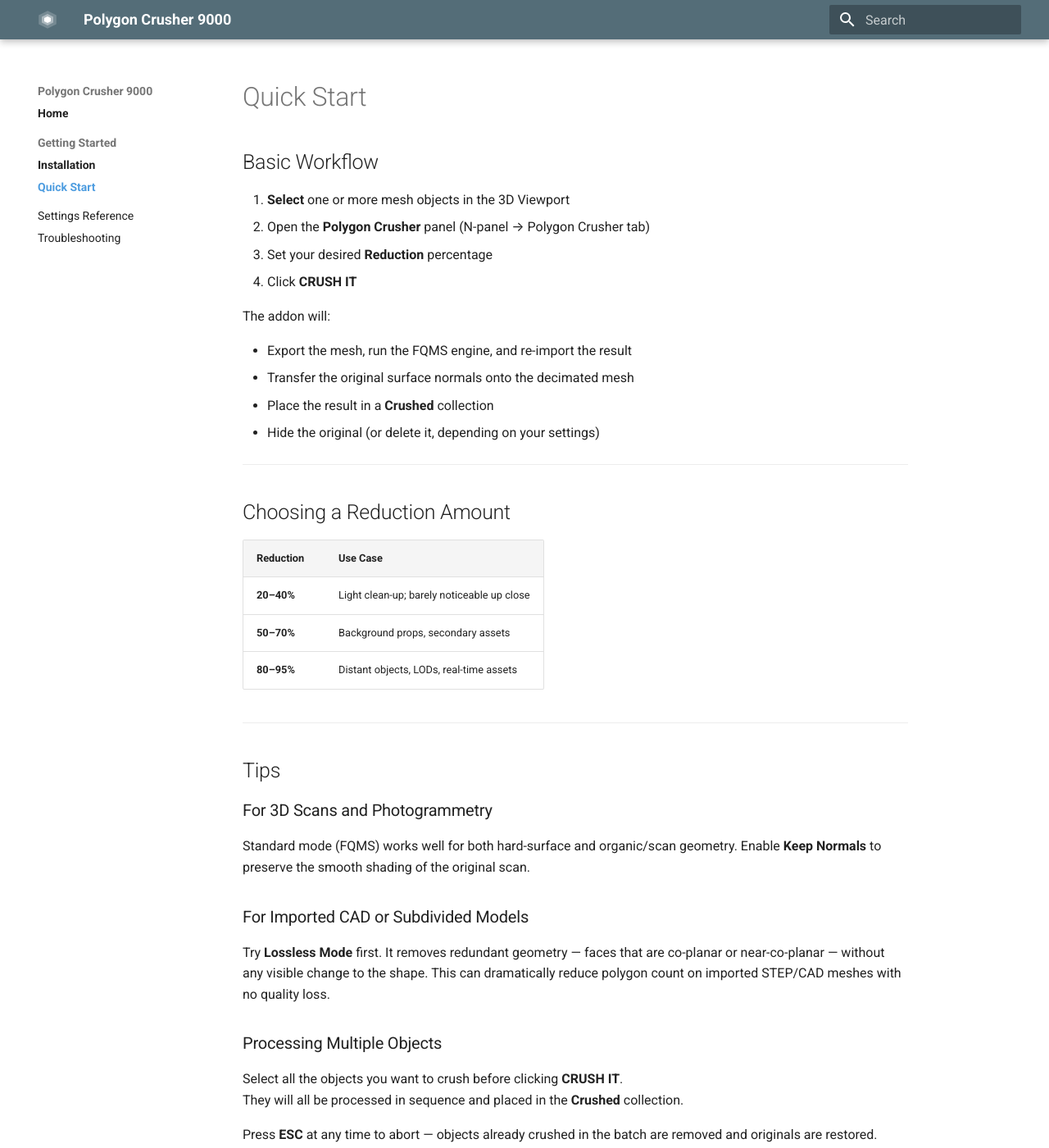
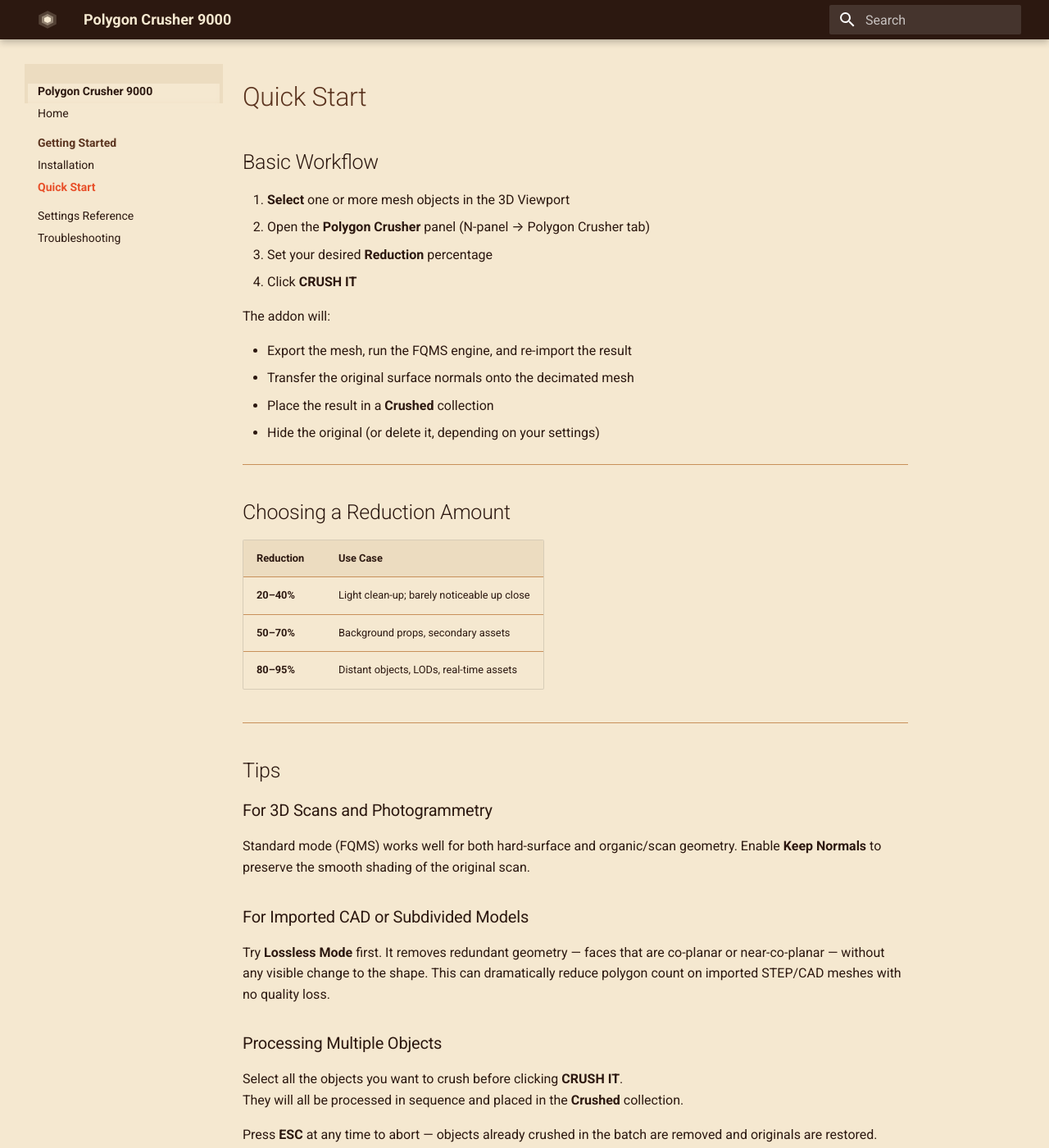
Before and after one commit to henriquevlopes/polygon-crusher-9000-docs, an MkDocs documentation site: the page built from docs/getting-started/quick-start.md, in a window 1280 px wide and 1400 px high. Shown: the whole window at 82% size. Built offline with MkDocs 1.6.1 and Material for MkDocs 9.7.7, drawn with Linux system fonts in a browser that asks for light colours.

Commit message:
Match docs theme to banner — warm cream, dark brown, orange-red palette
Co-Authored-By: Claude Sonnet 4.6 <noreply@anthropic.com>

```diff
--- a/docs/stylesheets/extra.css
+++ b/docs/stylesheets/extra.css
@@ -1,59 +1,92 @@
-/* ── Brand colours (Blender-inspired: blue-grey + light blue) ────────── */
+/* ── Palette (from Banner_01 — warm cream, orange-red, dark brown) ───── */
 :root {
-  --pc-blue: #4e9de0;
-  --pc-blue-dim: rgba(78, 157, 224, 0.12);
-  --pc-grey: #546e7a;
+  --pc-cream:       #f5e8d0;
+  --pc-cream-dark:  #ecdcc0;
+  --pc-orange:      #e8502a;
+  --pc-orange-dim:  rgba(232, 80, 42, 0.12);
+  --pc-brown:       #2c1810;
+  --pc-brown-mid:   #5c3520;
+  --pc-tan:         #c8905a;
 }
 
-/* ── Hide right-side table of contents ──────────────────────────────── */
+/* ── Page background — warm cream ───────────────────────────────────── */
+[data-md-color-scheme="default"] {
+  --md-default-bg-color:         var(--pc-cream);
+  --md-default-fg-color:         var(--pc-brown);
+  --md-default-fg-color--light:  var(--pc-brown-mid);
+  --md-code-bg-color:            var(--pc-cream-dark);
+  --md-typeset-a-color:          var(--pc-orange);
+}
+
+/* ── Header ─────────────────────────────────────────────────────────── */
+.md-header {
+  background-color: var(--pc-brown) !important;
+  color: var(--pc-cream) !important;
+}
+
+.md-header__title {
+  color: var(--pc-cream) !important;
+}
+
+/* ── Left sidebar ────────────────────────────────────────────────────── */
+.md-sidebar--primary {
+  background-color: var(--pc-cream-dark);
+}
+
+.md-nav__title {
+  color: var(--pc-brown);
+}
+
+/* ── Right sidebar (TOC) — hidden ────────────────────────────────────── */
 .md-sidebar--secondary {
   display: none !important;
 }
 
-/* Expand content area now that right sidebar is gone */
 .md-content {
   max-width: 860px;
 }
 
-/* ── Always-visible Home link in sidebar ────────────────────────────── */
-.md-nav--primary .md-nav__item:first-child .md-nav__link {
-  font-weight: 600;
+/* ── Active nav link ─────────────────────────────────────────────────── */
+.md-nav__link--active {
+  color: var(--pc-orange) !important;
+  font-weight: 700;
 }
 
-/* ── Hero section on homepage ───────────────────────────────────────── */
+/* ── Footer ──────────────────────────────────────────────────────────── */
+.md-footer {
+  background-color: var(--pc-brown) !important;
+  color: var(--pc-cream) !important;
+}
+
+.md-footer-meta {
+  background-color: var(--pc-brown) !important;
+}
+
+/* ── Search ──────────────────────────────────────────────────────────── */
+.md-search__form {
+  background-color: rgba(255,255,255,0.12) !important;
+}
+
+/* ── Hero section ────────────────────────────────────────────────────── */
 .pc-hero {
   text-align: center;
-  padding: 3rem 1rem 2rem;
-}
-
-.pc-hero h1 {
-  font-size: 2.4rem;
-  font-weight: 800;
-  margin-bottom: 0.5rem;
-}
-
-.pc-hero p {
-  font-size: 1.15rem;
-  opacity: 0.75;
-  max-width: 560px;
-  margin: 0 auto 2rem;
+  padding: 2.5rem 1rem 1.5rem;
 }
 
 .pc-hero img {
-  max-width: 380px;
+  max-width: 360px;
   width: 100%;
   border-radius: 12px;
-  margin-bottom: 1.5rem;
+  margin: 0 auto 1.75rem;
   display: block;
-  margin-left: auto;
-  margin-right: auto;
+  box-shadow: 0 8px 32px rgba(44, 24, 16, 0.20);
 }
 
 .pc-hero .md-button {
   margin: 0.3rem;
 }
 
-/* ── Feature grid cards ─────────────────────────────────────────────── */
+/* ── Feature grid cards ──────────────────────────────────────────────── */
 .pc-grid {
   display: grid;
   grid-template-columns: repeat(auto-fit, minmax(220px, 1fr));
@@ -62,16 +95,16 @@
 }
 
 .pc-card {
-  background: var(--md-code-bg-color);
-  border: 1px solid var(--md-default-fg-color--lightest);
+  background: var(--pc-cream-dark);
+  border: 1px solid var(--pc-tan);
   border-radius: 8px;
   padding: 1.25rem 1.25rem 1rem;
   transition: border-color 0.2s, box-shadow 0.2s;
 }
 
 .pc-card:hover {
-  border-color: var(--pc-blue);
-  box-shadow: 0 0 0 1px var(--pc-blue), 0 4px 16px var(--pc-blue-dim);
+  border-color: var(--pc-orange);
+  box-shadow: 0 0 0 1px var(--pc-orange), 0 4px 20px var(--pc-orange-dim);
 }
 
 .pc-card-icon {
@@ -81,25 +114,25 @@
 }
 
 .pc-card h3 {
-  font-size: 0.875rem;
+  font-size: 0.8rem;
   font-weight: 700;
   margin: 0 0 0.4rem;
   text-transform: uppercase;
-  letter-spacing: 0.05em;
-  opacity: 0.55;
+  letter-spacing: 0.06em;
+  color: var(--pc-brown-mid);
 }
 
 .pc-card p {
   font-size: 0.875rem;
   line-height: 1.55;
   margin: 0;
-  opacity: 0.85;
+  color: var(--pc-brown);
 }
 
-/* ── CTA buttons ────────────────────────────────────────────────────── */
+/* ── CTA buttons ─────────────────────────────────────────────────────── */
 .md-button--primary {
-  background-color: var(--pc-blue) !important;
-  border-color: var(--pc-blue) !important;
+  background-color: var(--pc-orange) !important;
+  border-color: var(--pc-orange) !important;
   color: #fff !important;
 }
 
@@ -107,19 +140,35 @@
   filter: brightness(1.1);
 }
 
-/* ── Admonition ─────────────────────────────────────────────────────── */
+.md-button:not(.md-button--primary) {
+  border-color: var(--pc-tan) !important;
+  color: var(--pc-brown) !important;
+}
+
+/* ── Admonitions ─────────────────────────────────────────────────────── */
 .md-typeset .admonition,
 .md-typeset details {
   border-radius: 6px;
+  background-color: var(--pc-cream-dark);
 }
 
-/* ── Table header ───────────────────────────────────────────────────── */
+/* ── Tables ──────────────────────────────────────────────────────────── */
 .md-typeset table:not([class]) th {
-  background-color: var(--md-code-bg-color);
+  background-color: var(--pc-cream-dark);
+  color: var(--pc-brown);
 }
 
-/* ── Sidebar active link ────────────────────────────────────────────── */
-.md-nav__link--active {
-  color: var(--pc-blue) !important;
-  font-weight: 600;
+.md-typeset table:not([class]) td {
+  border-color: var(--pc-tan);
 }
+
+/* ── Code blocks ─────────────────────────────────────────────────────── */
+.md-typeset code {
+  background-color: var(--pc-cream-dark);
+  color: var(--pc-brown);
+}
+
+/* ── Horizontal rules ────────────────────────────────────────────────── */
+.md-typeset hr {
+  border-color: var(--pc-tan);
+}
--- a/mkdocs.yml
+++ b/mkdocs.yml
@@ -9,8 +9,8 @@ theme:
   favicon: assets/logo.svg
   palette:
     scheme: default
-    primary: blue grey
-    accent: light blue
+    primary: deep orange
+    accent: orange
   features:
     - navigation.instant
     - navigation.instant.prefetch
```
Also changed, not shown: docs/assets/logo.svg.
